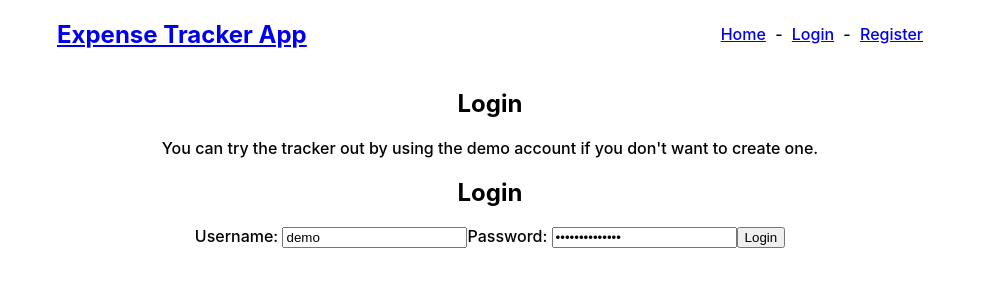
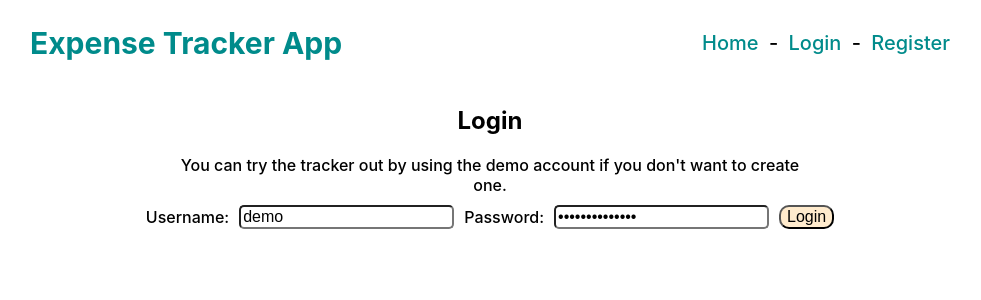
Before and after one commit to Andacanaver/expense-tracker-frontend, a React (Create React App) app: page /login in a window 1280 px wide. Shown: the top 300 px of the page, without its empty margins (150-1131 px from the left). Built offline with nearby package versions, Linux system fonts and the light colour scheme.

Commit message:
add styling to forms and header

```diff
--- a/src/components/App/App.css
+++ b/src/components/App/App.css
@@ -6,11 +6,36 @@
   height: 40vmin;
   pointer-events: none;
 }
+button.btn:hover {
+  cursor: pointer;
+}
+button.btn {
+  margin: 10px;
+  font-size: 1em;
+  background-color: blanchedalmond;
+  border-radius: 10px;
+}
+
+form input {
+  border-radius: 5px;
+  box-shadow: 10%;
+  font-size: 1em;
+}
 
 @media (prefers-reduced-motion: no-preference) {
   .App-logo {
     animation: App-logo-spin infinite 20s linear;
   }
+}
+
+a {
+  text-decoration: none;
+  color: darkcyan;
+}
+
+a:hover {
+  cursor: pointer;
+  color: blue;
 }
 
 .App__header {
--- a/src/components/ExpenseForm/ExpenseForm.css
+++ b/src/components/ExpenseForm/ExpenseForm.css
@@ -1,4 +1,3 @@
-
 
 .expense-form-container form{
     display: flex;
@@ -13,19 +12,6 @@
 
 .expense-form-container h2 {
     margin: 10px 0 0 0;
-}
-
-.expense-form-container form input {
-    border-radius: 5px;
-    box-shadow: 10%;
-    font-size: 1em;
-}
-
-.expense-form-container form button {
-    margin: 10px;
-    font-size: 1em;
-    background-color: blanchedalmond;
-    border-radius: 10px;
 }
 
 .input-red {
--- a/src/components/Header/Header.css
+++ b/src/components/Header/Header.css
@@ -1,6 +1,10 @@
-.header__nav {
-    display: flex;
-    align-items: center;
-    width: 100%;
-    justify-content: space-around;
+@media screen and (min-width: 768px) {
+    .header__nav {
+        display: flex;
+        align-items: center;
+        width: 100%;
+        justify-content: space-around;
+        font-size: 1.25em;
+    }
+
 }
--- /dev/null
+++ b/src/components/LoginForm/LoginForm.css
@@ -0,0 +1,20 @@
+.login-form{
+    display: flex;
+    justify-content: center;
+    align-items: center;
+    flex-flow: column wrap;
+}
+
+
+.login-form label {
+    margin: 10px;
+}
+
+@media screen and (min-width: 768px) {
+    .login-form {
+        flex-flow: row wrap;
+    }
+    .login-form-container {
+        width: 100%;
+    }
+}
--- a/src/components/LoginForm/LoginForm.js
+++ b/src/components/LoginForm/LoginForm.js
@@ -4,6 +4,7 @@ import { Button, Input } from '../../Utils/Utils'
 import AuthApiService from '../../services/auth-api-service'
 import { Formik, Form, Field } from 'formik'
 import * as Yup from 'yup'
+import './LoginForm.css'
 
 const loginPost = Yup.object().shape({
     username: Yup.string().required("Required"),
@@ -23,8 +24,8 @@ export default class LoginForm extends Component {
 
     render() {
         return (
-            <div>
-                <h1>Login</h1>
+            <div className='login-form-container'>
+
                 <Formik
                     initialValues={{
                         username: 'demo',
@@ -46,7 +47,7 @@ export default class LoginForm extends Component {
                     }}
                 >
                     {({ errors, touched }) => (
-                        <Form>
+                        <Form className='login-form'>
                             <label htmlFor='username'>Username: </label>
                             <Field name='username' />
                             {errors.username && touched.username ? (
@@ -57,7 +58,7 @@ export default class LoginForm extends Component {
                             {errors.password && touched.password ? (
                                 <div>Please enter your password</div>
                             ) : null}
-                            <button type='submit'>Login</button>
+                            <button type='submit' className='btn'>Login</button>
                         </Form>
                     )}
                 </Formik>
--- /dev/null
+++ b/src/components/RegistrationForm/RegistrationForm.css
@@ -0,0 +1,36 @@
+.register-form {
+    display: flex;
+    justify-content: center;
+    align-items: center;
+    flex-flow: column wrap;
+}
+
+.register-form-container {
+    width: 100%;
+}
+
+.register-form label {
+    margin: 10px;
+}
+.register-form input {
+    width: 75%;
+}
+
+@media screen and (min-width: 768px) {
+    .register-form button {
+        width: 40%;
+        font-size: 1.25em;
+    }
+    .register-form input, .register-form label {
+        font-size: 1.25em;
+    }
+
+}
+
+
+@media screen and (min-width: 1024px) {
+    .register-form {
+        width: 50%;
+        margin: 0 auto;
+    }
+}
--- a/src/components/RegistrationForm/RegistrationForm.js
+++ b/src/components/RegistrationForm/RegistrationForm.js
@@ -4,6 +4,7 @@ import AuthApiService from '../../services/auth-api-service'
 import { Formik, Form, Field } from 'formik'
 import * as Yup from 'yup'
 import TokenService from '../../services/token-api-service'
+import './RegistrationForm.css'
 
 const registerValidation = Yup.object().shape({
     full_name: Yup.string().min(3, 'name must be longer than 3 characters').required('Required'),
@@ -23,7 +24,7 @@ export default class RegistrationForm extends Component {
     render() {
         const { error } = this.state;
         return (
-            <div>
+            <div className='register-form-container'>
                 <Formik
                     initialValues={{
                         full_name: '',
@@ -58,7 +59,7 @@ export default class RegistrationForm extends Component {
                     }}
                 >
                     {({ errors, touched }) => (
-                        <Form>
+                        <Form className='register-form'>
                             <div role='alert'>
                                 {error && <p className='red'>{error}</p>}
                             </div>
@@ -78,7 +79,7 @@ export default class RegistrationForm extends Component {
                             {errors.password && touched.password ? (
                                 <div>Enter a password</div>
                             ) : null}
-                            <button type='submit'>Register</button>
+                            <button type='submit' className='btn'>Register</button>
                         </Form>
 
                     )}
--- /dev/null
+++ b/src/pages/LandingPage/LandingPage.css
@@ -0,0 +1,13 @@
+@media screen and (min-width: 768px) {
+    p {
+        width: 75%;
+        margin: 0 auto;
+    }
+}
+
+@media screen and (min-width: 1024px) {
+    p {
+        width: 50%;
+        margin: 0 auto;
+    }
+}
--- a/src/pages/LandingPage/LandingPage.js
+++ b/src/pages/LandingPage/LandingPage.js
@@ -1,4 +1,5 @@
 import React, {Component} from 'react'
+import './LandingPage.css'
 
 export default class LandingPage extends Component {
     render() {
```
